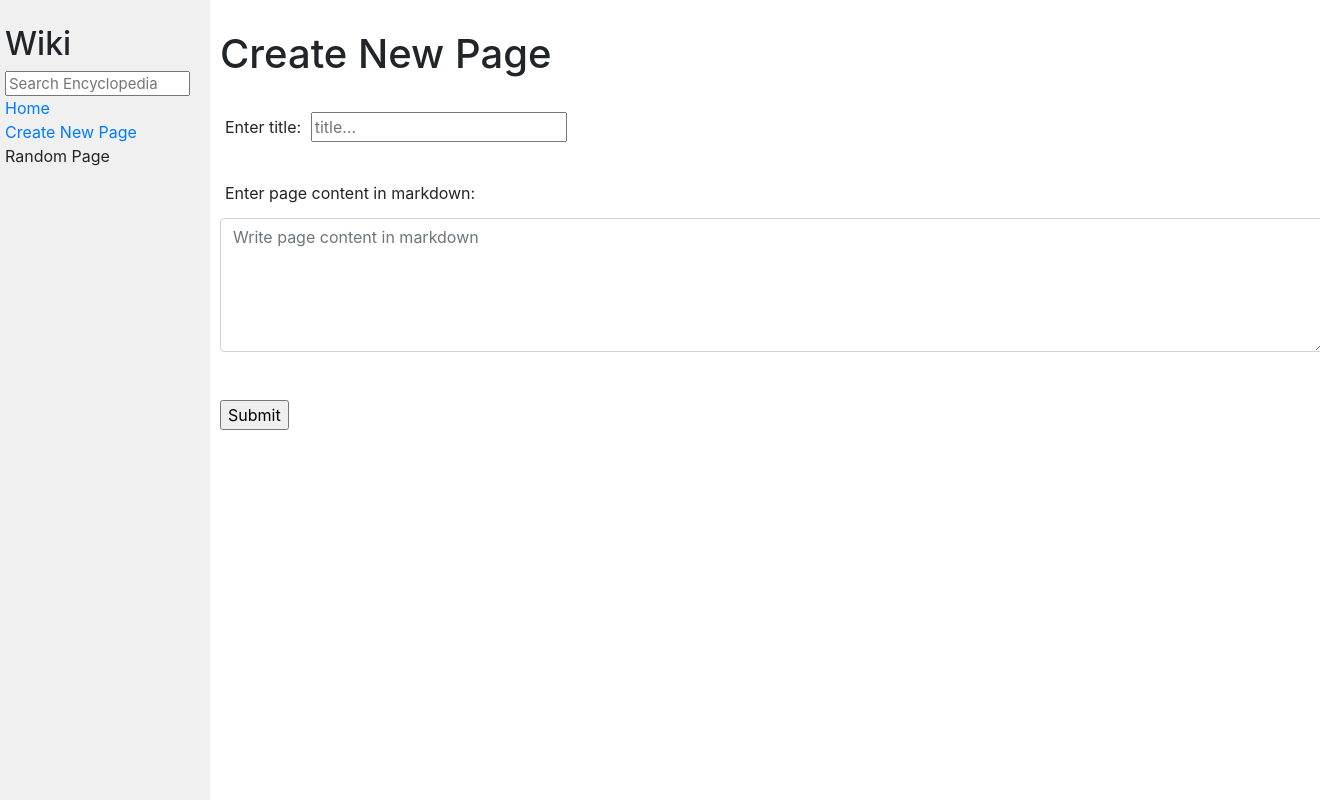
After one commit to janekzimoch/web_dev_practice, a Django app: page /create_new_page in a window 1320 px wide; the page is wider, and only the part inside the window is pictured. The commit adds this page. Run offline with Django 3.2, Linux system fonts and the light colour scheme; some libraries are stand-ins or nearby versions.

Commit message:
added new page functionality

```diff
--- /dev/null
+++ b/wiki/encyclopedia/static/encyclopedia/pages.css
@@ -0,0 +1,12 @@
+
+
+.enter_page_body {
+    width: 50%;
+    height: 10%;
+    min-width: 600px;
+    min-height: 100px;
+}
+
+.form_label {
+    padding: 5px;
+}
--- /dev/null
+++ b/wiki/encyclopedia/templates/encyclopedia/create_new_page.html
@@ -0,0 +1,29 @@
+{% extends "encyclopedia/layout.html" %}
+
+{% block title %}
+    Create New Page
+{% endblock %}
+
+{% block styles %}
+    /static/encyclopedia/pages.css
+{% endblock %}
+
+{% block body %}
+    <h1>Create New Page</h1></br>
+    <form id="enter_markdown" action="{% url 'create_new_page' %}" method="post">
+      {% csrf_token %}
+      <label class="form_label">Enter title:</label>
+      <input type="text" name="title" placeholder="title..."><br><br>
+      <label class="form_label">Enter page content in markdown:</label><br>
+      <textarea
+        class="form-control"
+        name="body"
+        form="enter_markdown"
+        rows="5"
+        cols="20"
+        placeholder="Write page content in markdown"></textarea>
+      <br><br>
+      <input type="submit">
+    </form>
+
+{% endblock %}
--- a/wiki/encyclopedia/templates/encyclopedia/layout.html
+++ b/wiki/encyclopedia/templates/encyclopedia/layout.html
@@ -5,6 +5,7 @@
 <html lang="en">
     <head>
         <title>{% block title %}{% endblock %}</title>
+        <link rel="stylesheet" href="{% block styles %}{% endblock %}">
         <link rel="stylesheet" href="https://stackpath.bootstrapcdn.com/bootstrap/4.4.1/css/bootstrap.min.css" integrity="sha384-Vkoo8x4CGsO3+Hhxv8T/Q5PaXtkKtu6ug5TOeNV6gBiFeWPGFN9MuhOf23Q9Ifjh" crossorigin="anonymous">
         <link href="{% static 'encyclopedia/styles.css' %}" rel="stylesheet">
     </head>
@@ -19,7 +20,7 @@
                     <a href="{% url 'index' %}">Home</a>
                 </div>
                 <div>
-                    Create New Page
+                    <a href="{% url 'create_new_page' %}">Create New Page</a>
                 </div>
                 <div>
                     Random Page
--- a/wiki/encyclopedia/urls.py
+++ b/wiki/encyclopedia/urls.py
@@ -5,5 +5,6 @@ from . import views
 urlpatterns = [
     path("", views.index, name="index"),
     path("wiki/<str:page>", views.render_page, name="page"),
-    path("search", views.search, name="search")
+    path("search", views.search, name="search"),
+    path("create_new_page", views.create_new_page, name="create_new_page"),
 ]
--- a/wiki/encyclopedia/views.py
+++ b/wiki/encyclopedia/views.py
@@ -35,5 +35,21 @@ def search(request):
         return render(request, "encyclopedia/related_pages.html", {
             "releted_entries": releted_entries
         })
+    else:
+        return render(request, "encyclopedia/page_not_found.html")
 
-    print(searched_page)
+def create_new_page(request):
+    if request.method == 'POST':
+        title = request.POST['title']
+        body = request.POST['body']
+        existing_entries = util.list_entries()
+        if title in existing_entries:
+            return render(request, "encyclopedia/error.html")
+        # save page
+        util.save_entry(title, body)
+        return render(request, "encyclopedia/page.html", {
+            "title": title,
+            "page": body
+        })
+    else:
+        return render(request, "encyclopedia/create_new_page.html")
```
Also changed, not shown: wiki/encyclopedia/templates/encyclopedia/error.html (added, +10 -0 lines), wiki/entries/Test.md (added, +3 -0 lines).
